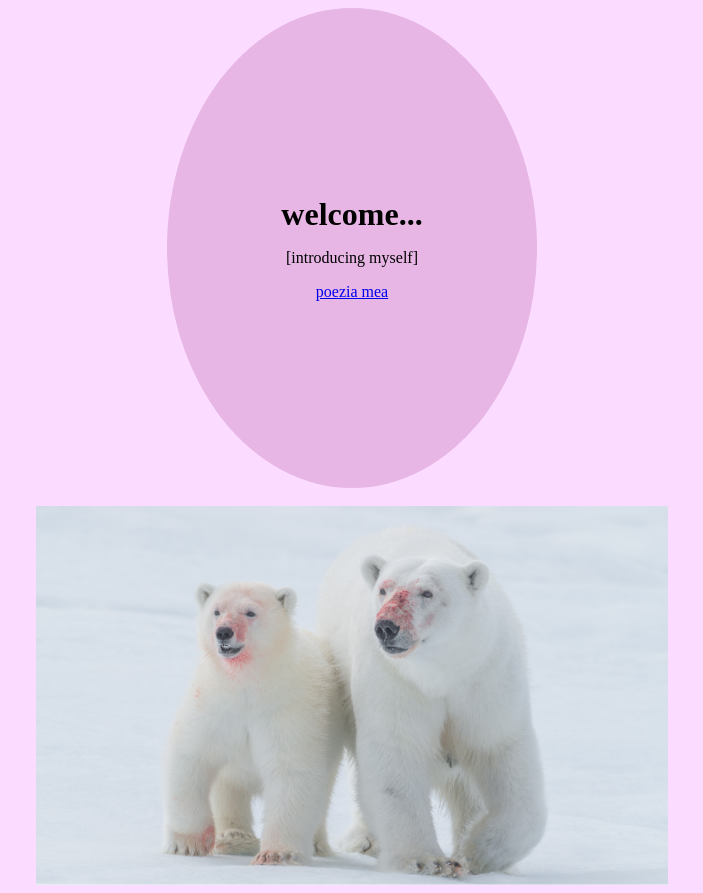
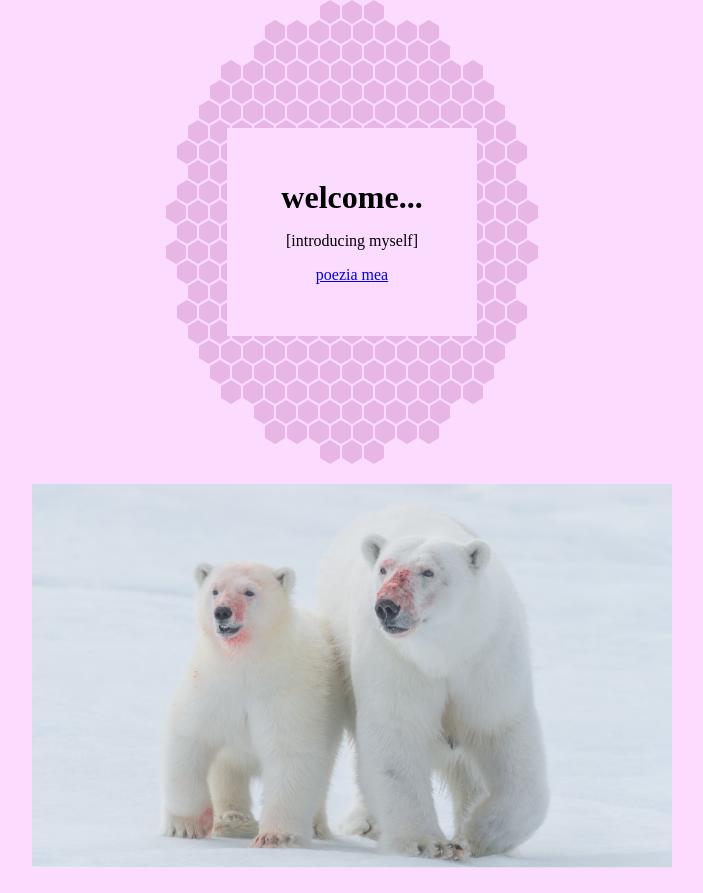
Before and after one commit to theobear4/theobear4.github.io, a plain HTML site: page index.html in a window 1280 px wide. Shown: the whole page, without its empty margins (288-991 px from the left). After the commit the page ends 868 px from the top, so only its background shows below. Drawn offline with Linux system fonts and the light colour scheme.

```diff
--- a/index.html
+++ b/index.html
@@ -1,32 +1,116 @@
 <!DOCTYPE html>
 <html>
     <head>
+        <meta name="viewport" content="width=device-width, initial-scale=1">
         <title>theobear webpage</title>
         <link rel="stylesheet" href="styles.css"/>
         <style>
+            :root {
+                /* GOD BLESS AMERICA */
+                --beehive-width: 416px;
+                --beehive-height: 464px;
+            }
+
             .title {
-            margin:0 auto;
+                margin: 0 auto;
             }
-        .oval {
-            height:480px;
-            width:370px;
-            background-color:rgb(231, 182, 228);
-            border-radius: 50%;
+
+            body {
+                margin: 0;
+                width: 100%;
+                overflow-x: clip;
+            }
+
+            .main-container {
+                width: 100%;
+                max-width: 100%;
+                box-sizing: border-box;
+                text-align: center;
+                overflow-x: clip;
+            }
+
+            #beehive {
+                position: relative;
+                width: var(--beehive-width);
+                height: var(--beehive-height);
+                flex-shrink: 0;
+                zoom: min(1, calc((100vw - 20px) / var(--beehive-width)));
+                margin: 0 auto;
+            }
+
+            .hex {
+                position: absolute;
+                width: 20px;
+                height: 24px;
+                background-color: rgb(231, 182, 228);
+                clip-path: polygon(50% 0, 100% 25%, 100% 75%, 50% 100%, 0 75%, 0 25%); /* <- plug this into desmos to show theo */
+            }
+
+            .content {
+                position: absolute;
+                inset: 0;
+                margin: auto;
+                width: 60%;
+                height: 45%;
+                box-sizing: border-box;
+                padding: 16px;
+                overflow-y: auto;
+                z-index: 1;
+                background-color: #fbdbff;
                 display: flex;
                 flex-direction: column;
-            justify-content: center;
+                justify-content: safe center;
                 align-items: center;
+                text-align: center;
             }
         </style>
     </head>
     <body>
         <div class="main-container">
-        <div class="oval">
+            <div id="beehive">
+                <div class="content">
                     <h1 class="title">welcome...</h1>
                     <p>[introducing myself]</p>
                     <a href="poems.html">poezia mea</a>
-        </div><br>
-        <img style="width: 50%;" src="assets/theobear.jpg"></img>
                 </div>
+            </div>
+            <img style="padding-top: 20px; width: 50%;" src="assets/theobear.jpg">
+        </div>
+        <script>
+            const w = 20, h = 24;   // hex w and h
+            const dx = 22, dy = 20; // spacing between hex
+
+            const beehive = document.getElementById("beehive");
+
+            // AMERICAN INNOVATION
+            const styles = getComputedStyle(beehive);
+            const width = parseFloat(styles.width);
+            const height = parseFloat(styles.height);
+
+            // oval dims
+            const cx = width / 2;
+            const cy = height / 2;
+            const a = width / 2 - 28;
+            const b = height / 2 - 8;
+
+            // hex gen
+            for (let r = 0; r * dy < height; r++) {
+                for (let c = 0; c * dx < width; c++) {
+                    const x = c * dx + (r % 2) * (dx / 2);
+                    const y = r * dy;
+
+                    const nx = (x + w / 2 - cx) / a;
+                    const ny = (y + h / 2 - cy) / b;
+
+                    if (nx * nx + ny * ny <= 1) {
+                        const hex = document.createElement("div");
+                        hex.className = "hex";
+                        hex.style.left = x + "px";
+                        hex.style.top = y + "px";
+                        beehive.appendChild(hex);
+                    }
+                }
+            }
+        </script>
     </body>
 </html>
```
Also changed, not shown: bears/hands.html (+1 -1 lines), poems.html (+1 -2 lines), theobear.html (added, +11 -0 lines), 2 other files. Lines whose indentation alone changed are shown as unchanged.
